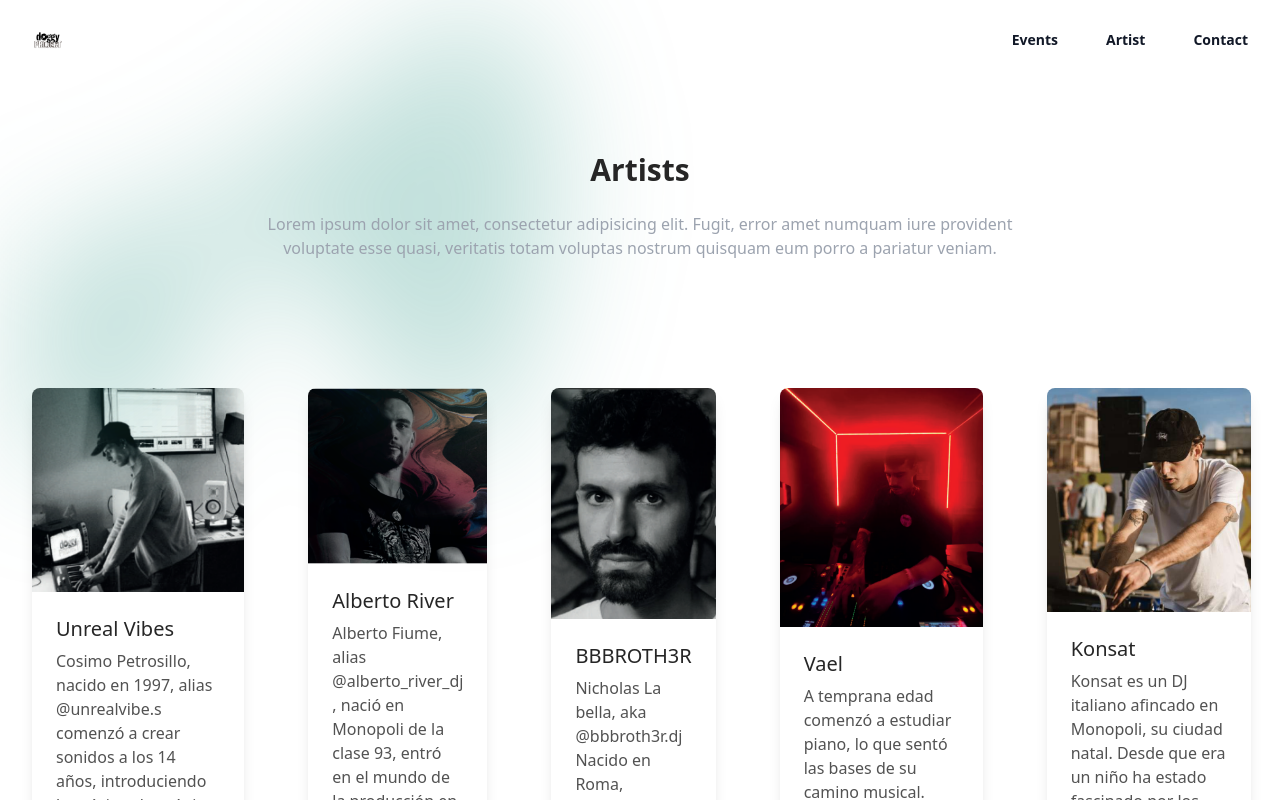
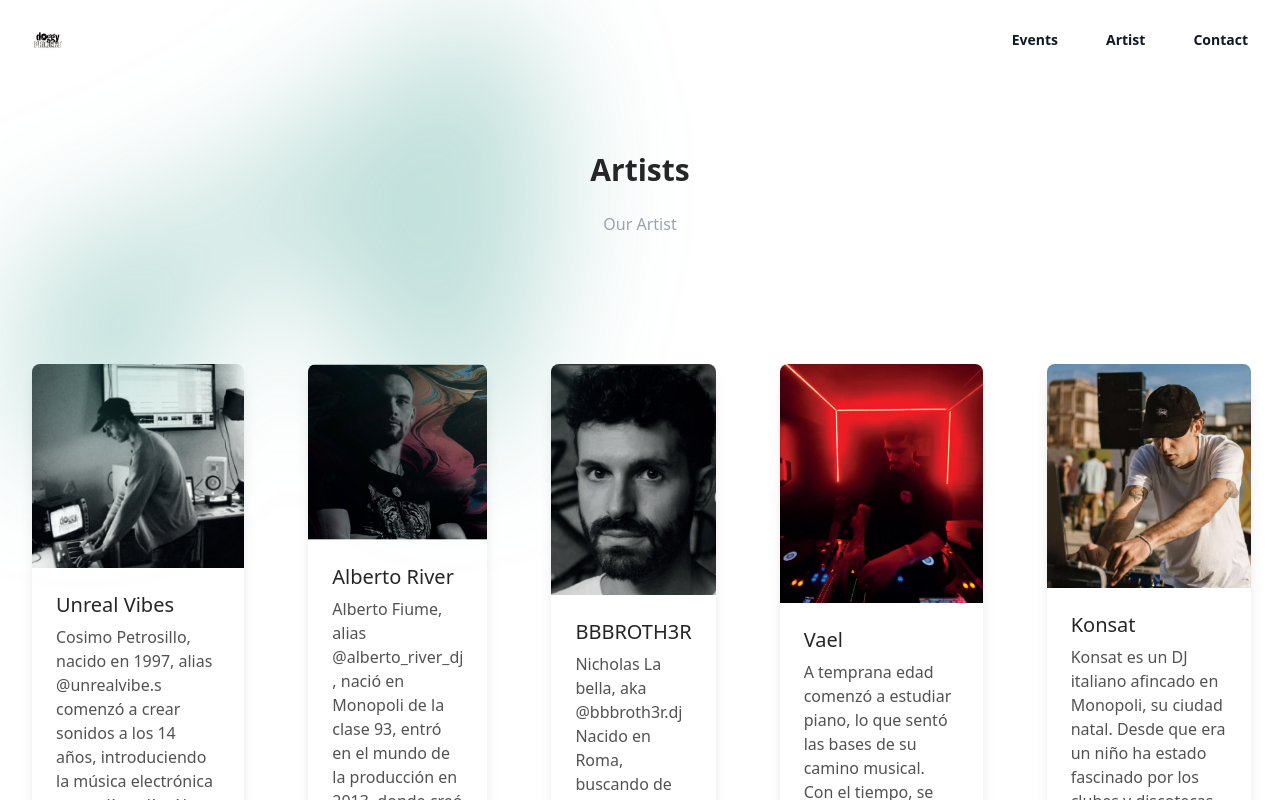
Before and after one commit to Forz70043/doggyproject, a Next.js app: page /artists in a window 1280 px wide. Shown: the top 800 px of the page. Built offline with nearby package versions, Linux system fonts and the light colour scheme.

Commit message:
Update artist page

```diff
--- a/pages/artists.js
+++ b/pages/artists.js
@@ -3,7 +3,7 @@ import React from "react"
 import ArtistComponent from '@/components/ArtistComponent';
 import Footer from "@/components/Footers/Footer"
 import Navbar from "@/components/Navbar"
-import HeaderArtist from "@/components/HeaderArtist";
+import HeaderArtist from "@/components/HeaderComponent";
 
 
 export default function ArtistPage() {
@@ -11,7 +11,7 @@ export default function ArtistPage() {
   return (
     <div>
         <Navbar />
-        <HeaderArtist />
+        <HeaderArtist title="Artists" description="Our Artist"/>
         <ArtistComponent />
         <Footer />
     </div>
```
